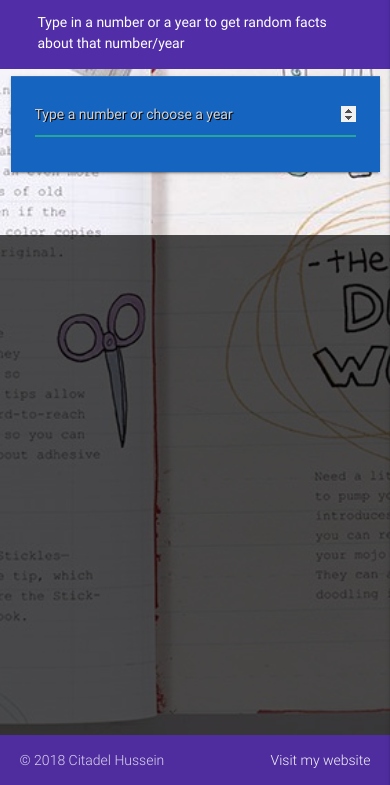
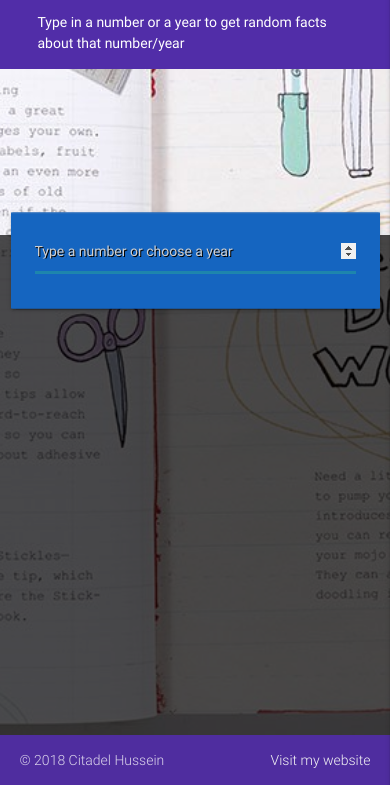
Before and after one commit to citadelio/Factsea, a website: page public/index.html in a window 390 px wide. Shown: the part 59-844 px from the top of the page. Drawn offline with nearby package versions, Linux system fonts and the light colour scheme.

Commit message:
init complete V1

```diff
--- a/public/index.html
+++ b/public/index.html
@@ -38,7 +38,7 @@
 </header>
 
 <main id="content-main">
-      <div class="col s12 m6 l6 0ffset-m3 offset-l3">
+      <div class="col s12 m6 l6 0ffset-m3 offset-l3 center-align">
          <div class="row">
     <div class="col s12 m6 card-block">
       <div class="card blue darken-3">
--- a/public/styles.css
+++ b/public/styles.css
@@ -53,3 +53,10 @@
 .card .card-content{
   padding-top: 0;
 }
+
+@media screen and (max-width: 600px){
+  .center-align {
+        margin-top: 50%;
+    transform: translate(0, -50%);
+  }
+}
```
